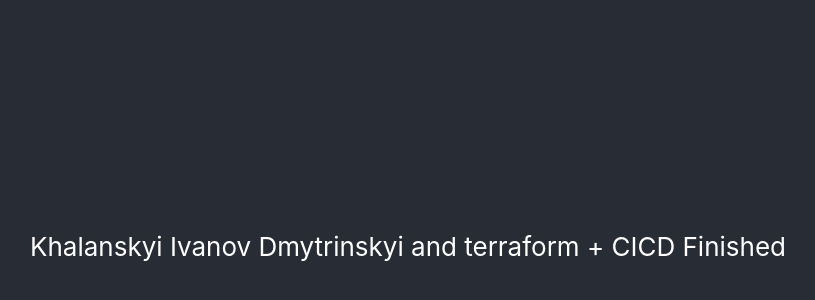
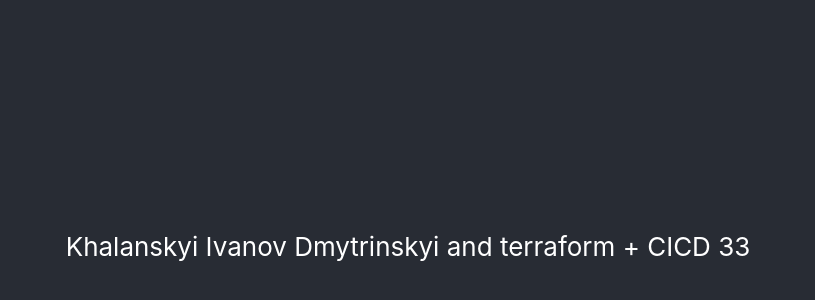
Before and after one commit to OKhalanskyi/infrastructure-lab4, a React (Create React App) app: page / in a window 1280 px wide. Shown: the part 154-454 px from the top of the page, without its empty margins (232-1047 px from the left). Built offline with nearby package versions, Linux system fonts and the light colour scheme.

Commit message:
commit 25

```diff
--- a/src/App.tsx
+++ b/src/App.tsx
@@ -10,7 +10,7 @@
         Dmytrinskyi
         and terraform
         + CICD
-          Finished
+          33
       </header>
     </div>
   );
```
